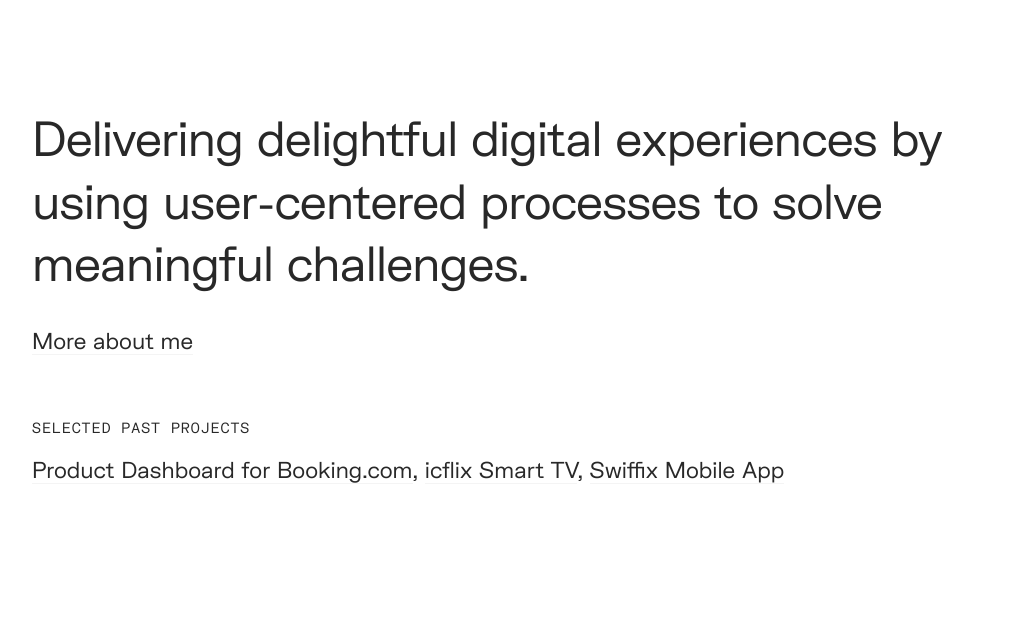
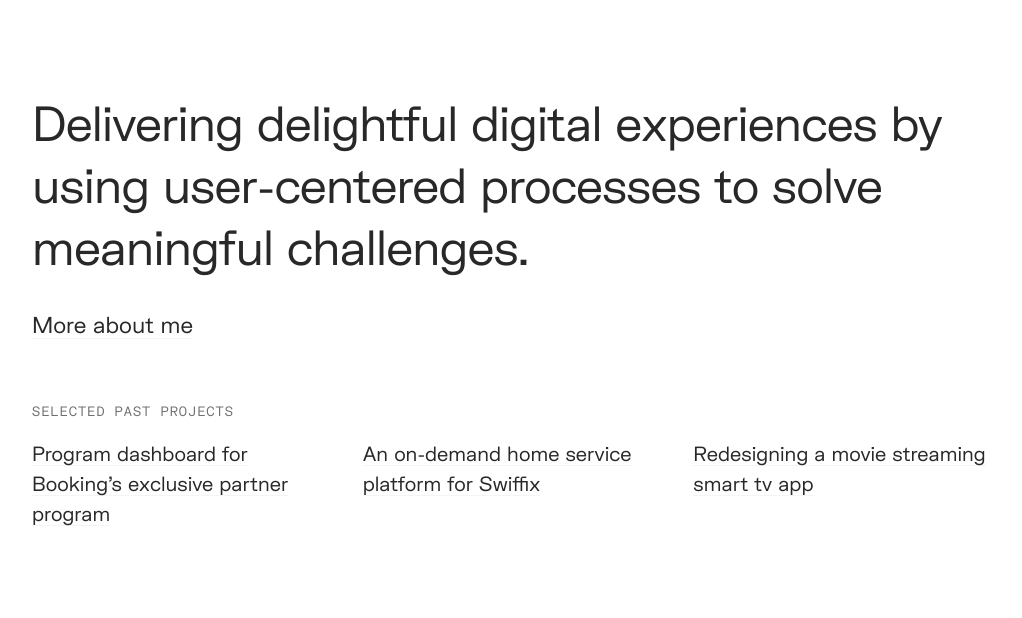
Before and after one commit to rosanusi/portfolio, a Gatsby site: page / in a window 1280 px wide. Shown: the part 107-725 px from the top of the page, without its empty margins (128-1150 px from the left). Built offline with nearby package versions, Linux system fonts and the light colour scheme; Gatsby itself is replaced by a stand-in of ours; a small style sheet from the web is missing.

Commit message:
rearranged the works a bit better

```diff
--- a/src/components/hero.js
+++ b/src/components/hero.js
@@ -25,9 +25,17 @@ class hero extends Component {
 
                 <div className="rdwn-bio-subsection">
                     <h2 className="rdwn-bio_copy__smalltitle">Selected past projects</h2>
-                    <p className="rdwn-project-titles">
-                        <Link to="/preferred">Product Dashboard for Booking.com</Link>, <Link to="/icflix">icflix Smart TV</Link>, <Link to="/swiffix">Swiffix Mobile App</Link>
-                    </p>
+                    <ul className="rdwn-project-titles">
+                        <li>
+                            <Link to="/preferred">Program dashboard for Booking's exclusive partner program</Link>
+                        </li>
+                        <li>
+                            <Link to="/swiffix">An on-demand home service platform for Swiffix</Link>
+                        </li>
+                        <li>
+                            <Link to="/icflix">Redesigning a movie streaming smart tv app</Link>
+                        </li>
+                    </ul>
                 </div>
             </div>
 
--- a/src/scss/main.scss
+++ b/src/scss/main.scss
@@ -311,30 +311,42 @@ p {
 
     .rdwn-bio_copy__smalltitle {
         font-family: "FK Grotesk Monospaced";
-        font-size : .9em;
+        font-size : .825em;
         text-transform: uppercase;
         letter-spacing: 1px;
-        margin-bottom : 1em;
+        margin-bottom : 1.5em;
+        color : #707070;
 
         @media screen and (max-width: 600px) {
             font-size: .7em;
-            margin-bottom: .5em;
+            // margin-bottom: .5em;
         }
 
     }
 
-    h4 {
-        font-family : "FK Grotesk Bold";
-        font-size : 1.5rem;
-        margin-bottom : 1rem;
-    }
-
     .rdwn-project-titles {
-        font-size : 1.4em;
-        line-height: 1.8;
+        display: grid;
+        position : relative;
+        width: 100%;
+        grid-template-columns: 1fr 1fr 1fr;
+        grid-gap : 2em;
 
         @media screen and (max-width: 600px) {
-            font-size: 1em;
+            grid-template-columns: 1fr;
+            grid-template-rows: auto;
+            grid-gap : 1em;
+        }
+
+
+
+        li {
+            font-size : 1.25em;
+            line-height: 1.5;
+
+            @media screen and (max-width: 600px) {
+                font-size: 1em;
+            }
+
         }
     }
 
```
Also changed, not shown: src/css/main.css, 1 other file.
